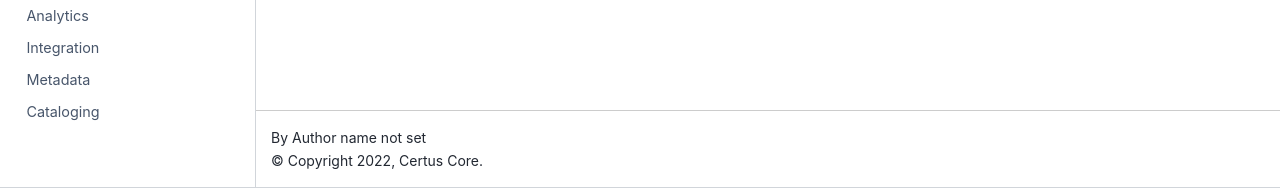
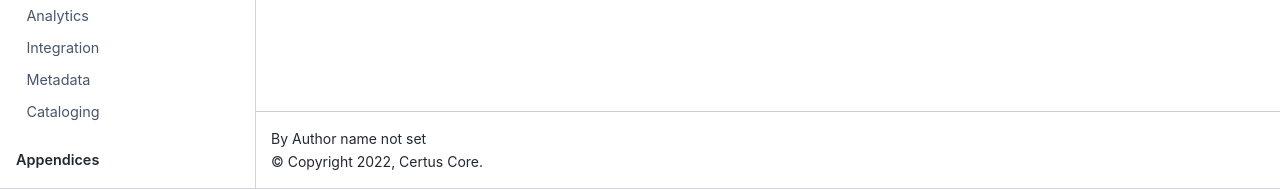
Before and after one commit to CertusGroup/ciutshi, a Sphinx documentation site: the page built from docs/source/index.md, in a window 1280 px wide. Shown: the part 712-901 px from the top of the page. Built offline with Sphinx 7.4.7 and the Sphinx Book theme 1.1.4, drawn with Linux system fonts in a browser that asks for light colours.

Commit message:
index - added appendices

````diff
--- a/docs/source/index.md
+++ b/docs/source/index.md
@@ -44,3 +44,11 @@
 metadata
 cataloging
 ```
+
+```{toctree}
+:hidden:
+:maxdepth: 2
+:caption: "Appendices"
+
+appendix
+```
````
